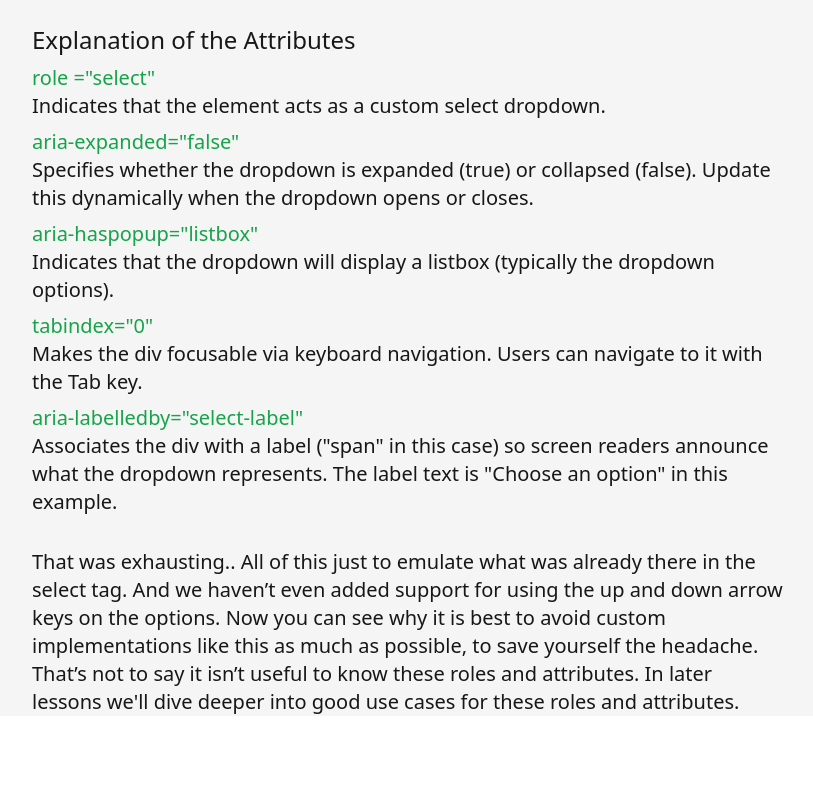
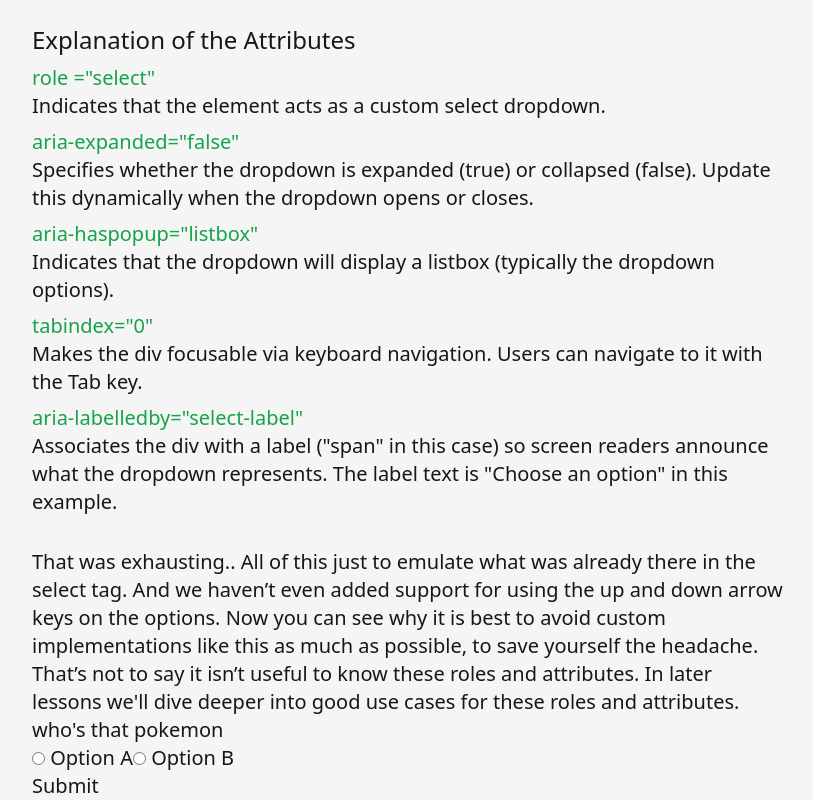
Before and after one commit to joayo13/w3bdojo, a SvelteKit app: page /lessons/lesson-1 in a window 1280 px wide. Shown: the part 1891-2691 px from the top of the page, without its empty margins (392-1205 px from the left). Before the commit the page ends 2607 px from the top, so only its background shows below. Built offline with nearby package versions, Linux system fonts and the light colour scheme.

Commit message:
quiz component implemented with raqdiogroup component

```diff
--- /dev/null
+++ b/src/components/Quiz.svelte
@@ -0,0 +1,13 @@
+<script lang="ts">
+    let { children, isSubmitted = $bindable() } = $props();
+    function handleSubmit(e: Event) {
+        e.preventDefault();
+        isSubmitted = true
+    }
+
+  </script>
+
+  <form onsubmit={(e) => handleSubmit(e)}>
+    {@render children()}
+    <button type="submit">Submit</button>
+  </form>
--- /dev/null
+++ b/src/components/RadioGroup.svelte
@@ -0,0 +1,31 @@
+<script lang="ts">
+    let { name, options, correctAnswer, isSubmitted } = $props();
+
+    let selectedOption: string | null = $state(null);
+
+    // Function to check if the selected answer is correct
+    const isCorrect = () => selectedOption === correctAnswer;
+  </script>
+
+  <fieldset>
+    <legend>{name}</legend>
+    {#each options as option}
+      <label>
+        <input
+          type="radio"
+          name={name}
+          value={option}
+          bind:group={selectedOption}
+        />
+        {option}
+      </label>
+    {/each}
+  </fieldset>
+
+  {#if isSubmitted}
+    <p>
+      {selectedOption
+        ? `You selected: ${selectedOption} (${isCorrect() ? 'Correct' : 'Incorrect'})`
+        : 'No selection made'}
+    </p>
+  {/if}
--- a/src/routes/lessons/lesson-1/+page.svelte
+++ b/src/routes/lessons/lesson-1/+page.svelte
@@ -1,5 +1,8 @@
 <script>
 	import CodeBlock from "../../../components/CodeBlock.svelte";
+	import Quiz from "../../../components/Quiz.svelte";
+	import RadioGroup from "../../../components/RadioGroup.svelte";
+	let isSubmitted = $state(false);
 </script>
 
 <h1 class="text-4xl">Keyboard Navigation and Semantic HTML</h1>
@@ -64,3 +67,4 @@ However, just a div alone would now strip away the accessibility that came with
 	</ol>
 	<p class="mt-8 ">That was exhausting.. All of this just to emulate what was already there in the select tag. And we haven’t even added support for using the up and down arrow keys on the options. Now you can see why it is best to avoid custom implementations like this as much as possible, to save yourself the headache. That’s not to say it isn’t useful to know these roles and attributes. In later lessons we'll dive deeper into good use cases for these roles and attributes.
 	</p>
+	<Quiz bind:isSubmitted ><RadioGroup name="who's that pokemon" options={["Option A", "Option B"]} correctAnswer="Option A" isSubmitted={isSubmitted}/></Quiz>
```
